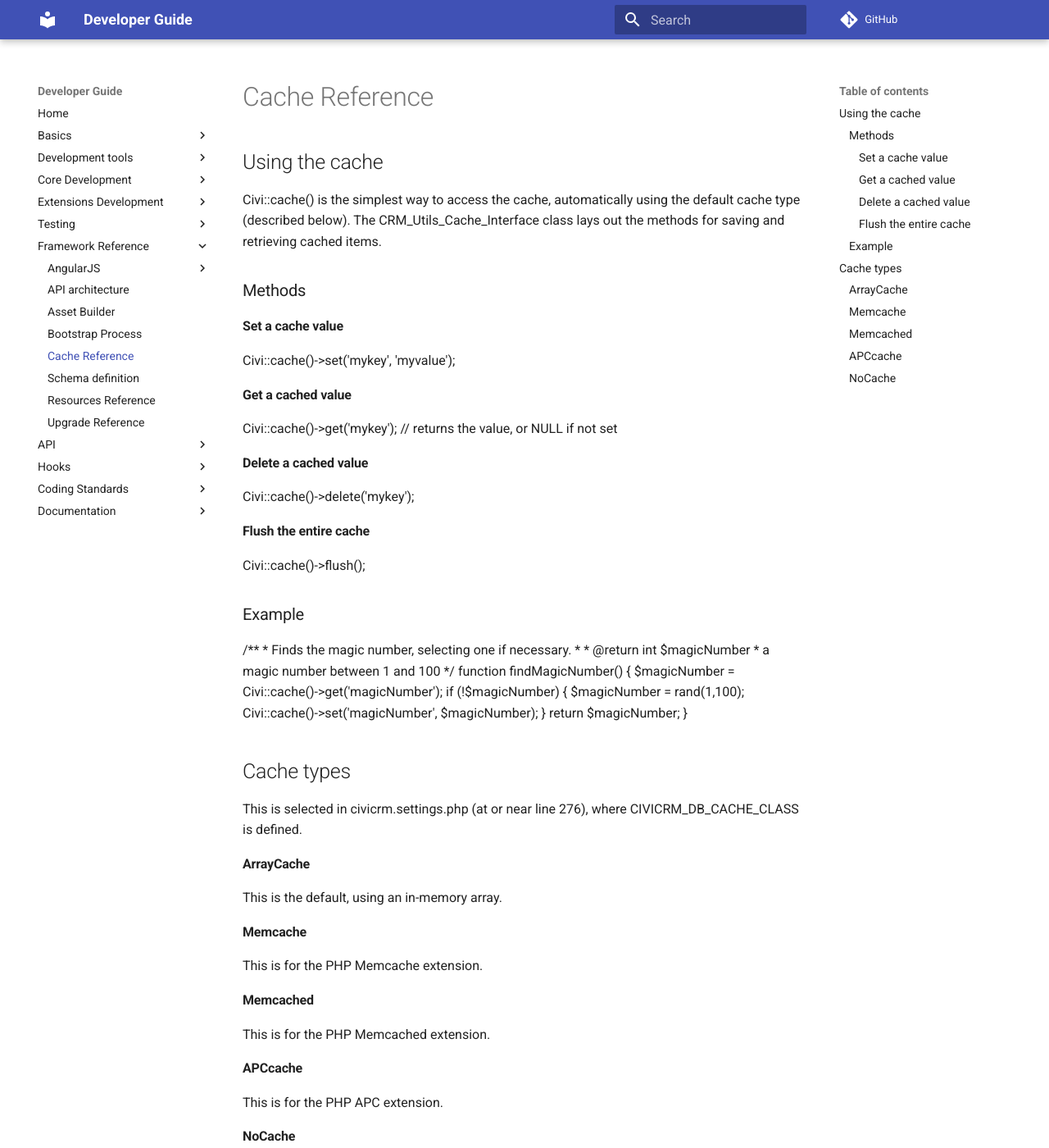
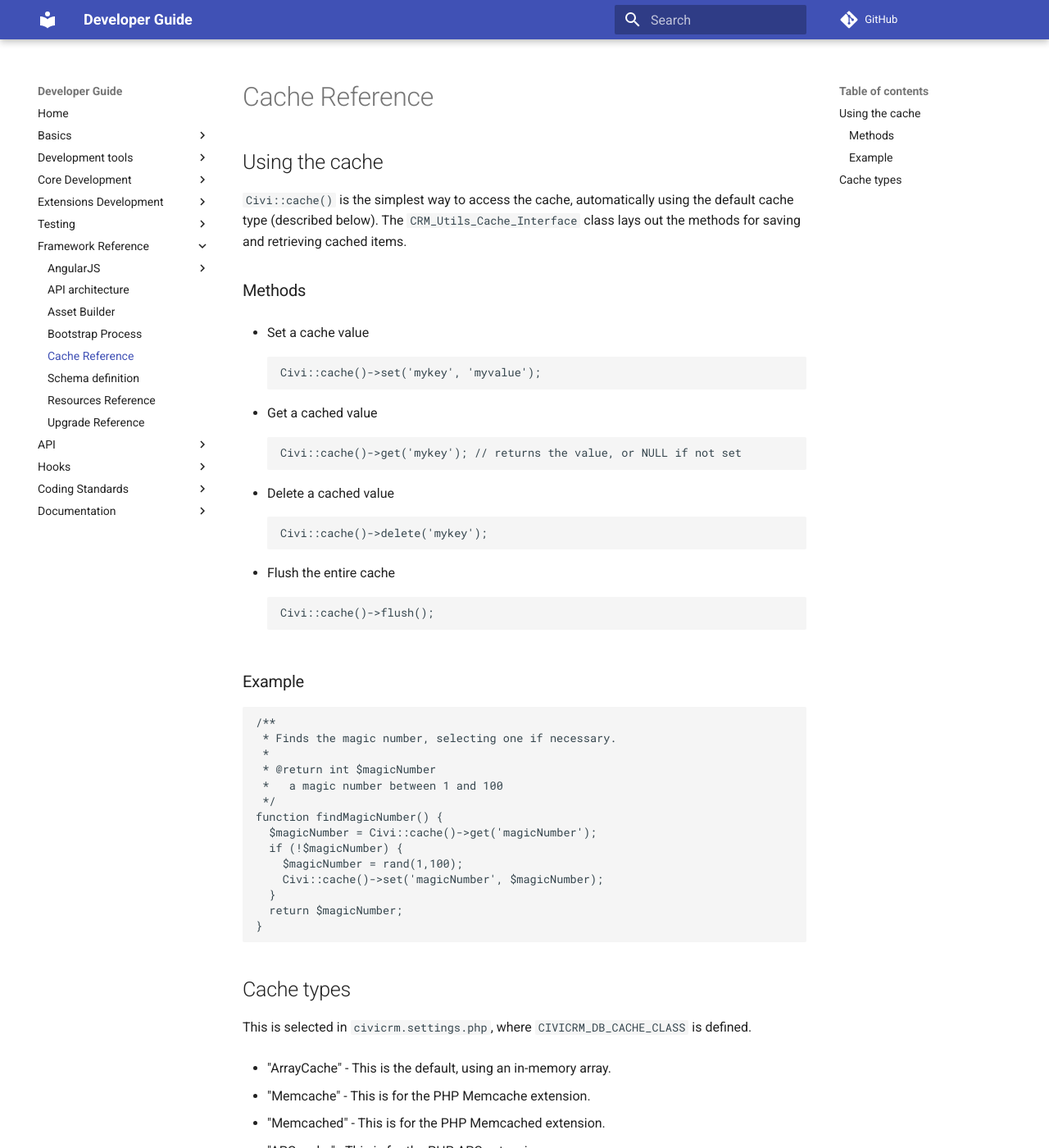
Before and after one commit to civicrm/civicrm-dev-docs, an MkDocs documentation site: the page built from docs/framework/cache.md, in a window 1280 px wide and 1400 px high. Shown: the whole window at 82% size. Built offline with MkDocs 1.6.1 and Material for MkDocs 9.7.7, drawn with Linux system fonts in a browser that asks for light colours; comment, search, counter and statistics services are not loaded; old or Windows-style settings are respelled for this version of MkDocs; some of the changed text lies outside the part shown.

Commit message:
Improve markdown formatting

````diff
--- a/docs/framework/cache.md
+++ b/docs/framework/cache.md
@@ -2,107 +2,63 @@
 
 ## Using the cache
 
-Civi::cache() is the simplest way to access the cache, automatically
-using the default cache type (described below).  The
-CRM_Utils_Cache_Interface class lays out the methods for saving and
-retrieving cached items.
+`Civi::cache()` is the simplest way to access the cache, automatically using the default cache type (described below). The `CRM_Utils_Cache_Interface` class lays out the methods for saving and retrieving cached items.
 
 ### Methods
 
-#### Set a cache value
+* Set a cache value
 
-<div class="code panel" style="border-width: 1px;">
+    ```php
+    Civi::cache()->set('mykey', 'myvalue');
+    ```
 
-<div class="codeContent panelContent">
+* Get a cached value
 
-    Civi::cache()->set('mykey', 'myvalue');
+    ```php
+    Civi::cache()->get('mykey'); // returns the value, or NULL if not set
+    ```
 
-</div>
+* Delete a cached value
 
-</div>
+    ```php
+    Civi::cache()->delete('mykey');
+    ```
 
-#### Get a cached value
+* Flush the entire cache
 
-<div class="code panel" style="border-width: 1px;">
-
-<div class="codeContent panelContent">
-
-    Civi::cache()->get('mykey'); // returns the value, or NULL if not set
-
-</div>
-
-</div>
-
-#### Delete a cached value
-
-<div class="code panel" style="border-width: 1px;">
-
-<div class="codeContent panelContent">
-
-    Civi::cache()->delete('mykey');
-
-</div>
-
-</div>
-
-#### Flush the entire cache
-
-<div class="code panel" style="border-width: 1px;">
-
-<div class="codeContent panelContent">
-
+    ```php
     Civi::cache()->flush();
-
-</div>
-
-</div>
+    ```
 
 ### Example
 
-<div class="code panel" style="border-width: 1px;">
-
-<div class="codeContent panelContent">
-
-    /**
-     * Finds the magic number, selecting one if necessary.
-     *
-     * @return int $magicNumber
-     *   a magic number between 1 and 100
-     */
-    function findMagicNumber() {
-      $magicNumber = Civi::cache()->get('magicNumber');
-      if (!$magicNumber) {
-        $magicNumber = rand(1,100);
-        Civi::cache()->set('magicNumber', $magicNumber);
-      }
-      return $magicNumber;
-    }
-
-</div>
-
-</div>
+```php
+/**
+ * Finds the magic number, selecting one if necessary.
+ *
+ * @return int $magicNumber
+ *   a magic number between 1 and 100
+ */
+function findMagicNumber() {
+  $magicNumber = Civi::cache()->get('magicNumber');
+  if (!$magicNumber) {
+    $magicNumber = rand(1,100);
+    Civi::cache()->set('magicNumber', $magicNumber);
+  }
+  return $magicNumber;
+}
+```
 
 ## Cache types
 
-This is selected in civicrm.settings.php (at or near line 276), where
-CIVICRM_DB_CACHE_CLASS is defined.
+This is selected in `civicrm.settings.php`, where `CIVICRM_DB_CACHE_CLASS` is defined.
 
-#### ArrayCache
+* "ArrayCache" - This is the default, using an in-memory array.
 
-This is the default, using an in-memory array.
+* "Memcache" - This is for the PHP Memcache extension.
 
-#### Memcache
+* "Memcached" - This is for the PHP Memcached extension.
 
-This is for the PHP Memcache extension.
+* "APCcache" - This is for the PHP APC extension.
 
-#### Memcached
-
-This is for the PHP Memcached extension.
-
-#### APCcache
-
-This is for the PHP APC extension.
-
-#### NoCache
-
-This caches nothing
+* "NoCache" - This caches nothing
````
